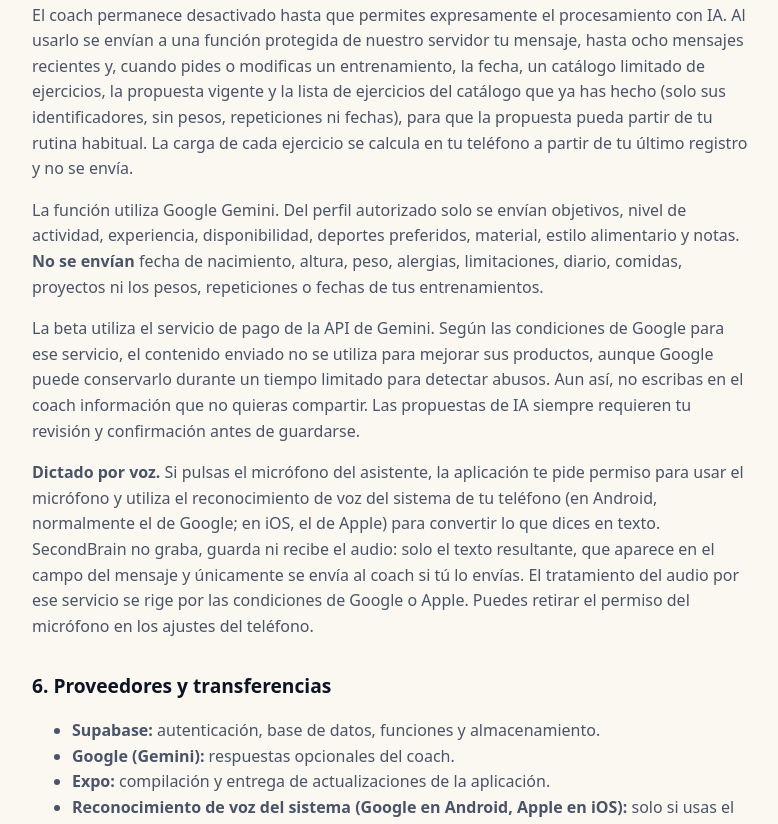
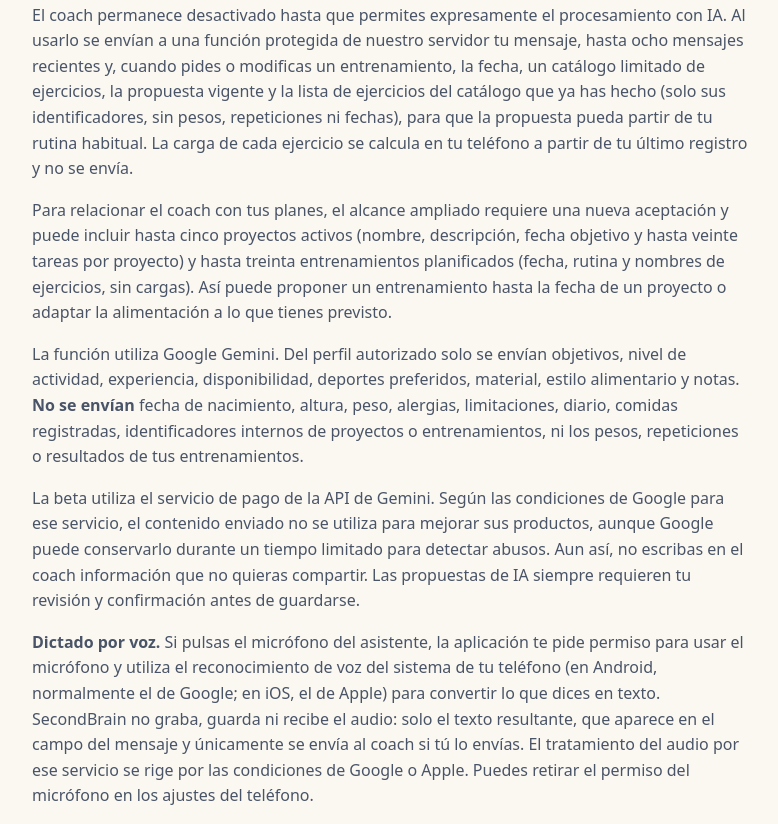
Before and after one commit to jordirius-business/SecondBrain, a plain HTML site: page privacidad.html in a window 1280 px wide. Shown: the part 1411-2235 px from the top of the page, without its empty margins (248-1026 px from the left). Drawn offline with Linux system fonts and the light colour scheme.

Commit message:
Privacidad: proyectos activos y entrenamientos previstos en el coach
Co-Authored-By: Claude Opus 5.5 <noreply@anthropic.com>

```diff
--- a/privacidad.html
+++ b/privacidad.html
@@ -10,7 +10,7 @@
 <main>
   <header><a href="./">secondbrain.</a></header>
   <h1>Política de privacidad</h1>
-  <p class="updated">Última actualización: 25 de noviembre de 2026</p>
+  <p class="updated">Última actualización: 26 de noviembre de 2026</p>
 
   <h2>1. Responsable</h2>
   <p>El responsable del tratamiento es Jordi Rius Castro, persona física con domicilio en España. Para cualquier cuestión sobre privacidad o soporte escribe a <a href="mailto:jordirius.business@gmail.com">jordirius.business@gmail.com</a>.</p>
@@ -35,9 +35,9 @@
 
   <h2>5. Coach de inteligencia artificial</h2>
   <p>El coach permanece desactivado hasta que permites expresamente el procesamiento con IA. Al usarlo se envían a una función protegida de nuestro servidor tu mensaje, hasta ocho mensajes recientes y, cuando pides o modificas un entrenamiento, la fecha, un catálogo limitado de ejercicios, la propuesta vigente y la lista de ejercicios del catálogo que ya has hecho (solo sus identificadores, sin pesos, repeticiones ni fechas), para que la propuesta pueda partir de tu rutina habitual. La carga de cada ejercicio se calcula en tu teléfono a partir de tu último registro y no se envía.</p>
-  <p>La función utiliza Google Gemini. Del perfil autorizado solo se envían objetivos, nivel de actividad, experiencia, disponibilidad, deportes preferidos, material, estilo alimentario y notas. <strong>No se envían</strong> fecha de nacimiento, altura, peso, alergias, limitaciones, diario, comidas, proyectos ni los pesos, repeticiones o fechas de tus entrenamientos.</p>
+  <p>Para relacionar el coach con tus planes, el alcance ampliado requiere una nueva aceptación y puede incluir hasta cinco proyectos activos (nombre, descripción, fecha objetivo y hasta veinte tareas por proyecto) y hasta treinta entrenamientos planificados (fecha, rutina y nombres de ejercicios, sin cargas). Así puede proponer un entrenamiento hasta la fecha de un proyecto o adaptar la alimentación a lo que tienes previsto.</p>
+  <p>La función utiliza Google Gemini. Del perfil autorizado solo se envían objetivos, nivel de actividad, experiencia, disponibilidad, deportes preferidos, material, estilo alimentario y notas. <strong>No se envían</strong> fecha de nacimiento, altura, peso, alergias, limitaciones, diario, comidas registradas, identificadores internos de proyectos o entrenamientos, ni los pesos, repeticiones o resultados de tus entrenamientos.</p>
   <p>La beta utiliza el servicio de pago de la API de Gemini. Según las condiciones de Google para ese servicio, el contenido enviado no se utiliza para mejorar sus productos, aunque Google puede conservarlo durante un tiempo limitado para detectar abusos. Aun así, no escribas en el coach información que no quieras compartir. Las propuestas de IA siempre requieren tu revisión y confirmación antes de guardarse.</p>
-
   <p><strong>Dictado por voz.</strong> Si pulsas el micrófono del asistente, la aplicación te pide permiso para usar el micrófono y utiliza el reconocimiento de voz del sistema de tu teléfono (en Android, normalmente el de Google; en iOS, el de Apple) para convertir lo que dices en texto. SecondBrain no graba, guarda ni recibe el audio: solo el texto resultante, que aparece en el campo del mensaje y únicamente se envía al coach si tú lo envías. El tratamiento del audio por ese servicio se rige por las condiciones de Google o Apple. Puedes retirar el permiso del micrófono en los ajustes del teléfono.</p>
 
   <h2>6. Proveedores y transferencias</h2>
```
